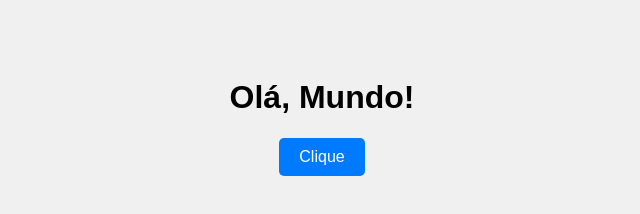
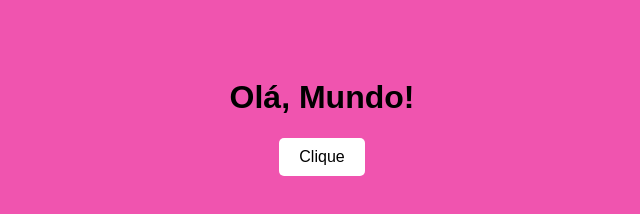
Before and after one commit to Lylica/webDesign, a plain HTML site: page index.html in a window 1280 px wide. Shown: the whole page, without its empty margins (318-958 px from the left). Drawn offline with Linux system fonts and the light colour scheme.

Commit message:
muda cor do botão

```diff
--- a/style.css
+++ b/style.css
@@ -1,19 +1,19 @@
 body {
     font-family: Arial, sans-serif;
-    background-color: #f0f0f0;
+    background-color: #f054af;
     text-align: center;
     padding: 50px;
 }
 
 button {
     padding: 10px 20px;
-    background-color: #007BFF;
+    background-color: #ffffff;
     border: none;
-    color: white;
+    color: rgb(0, 0, 0);
     font-size: 16px;
     border-radius: 5px;
 }
 
 button:hover {
-    background-color: #0056b3;
+    background-color: #888888;
 }
```
